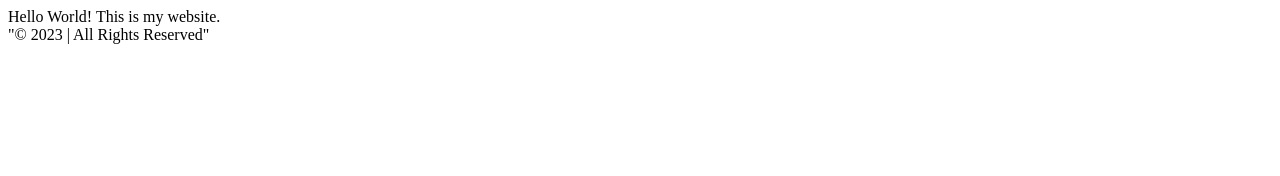
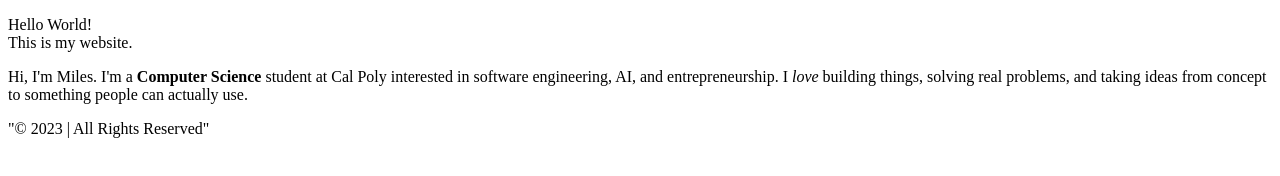
Before and after one commit to milesshoe/milesshoe.github.io, a plain HTML site: page index.html in a window 1280 px wide. Drawn offline with Linux system fonts and the light colour scheme.

Commit message:
feat: add index.html

```diff
--- a/index.html
+++ b/index.html
@@ -10,7 +10,11 @@
 
     </nav>
     <main>
-        Hello World! This is my website.
+        <p>Hello World!<br>This is my website.</p>
+        <p>Hi, I'm Miles. I'm a <strong>Computer Science</strong> student at Cal Poly
+             interested in software engineering, AI, and entrepreneurship.
+            I <em>love</em> building things, solving real problems, and taking ideas
+            from concept to something people can actually use.</p>
     </main>
     <footer>
         "© 2023 <Personal Website Name> | All Rights Reserved"
```
